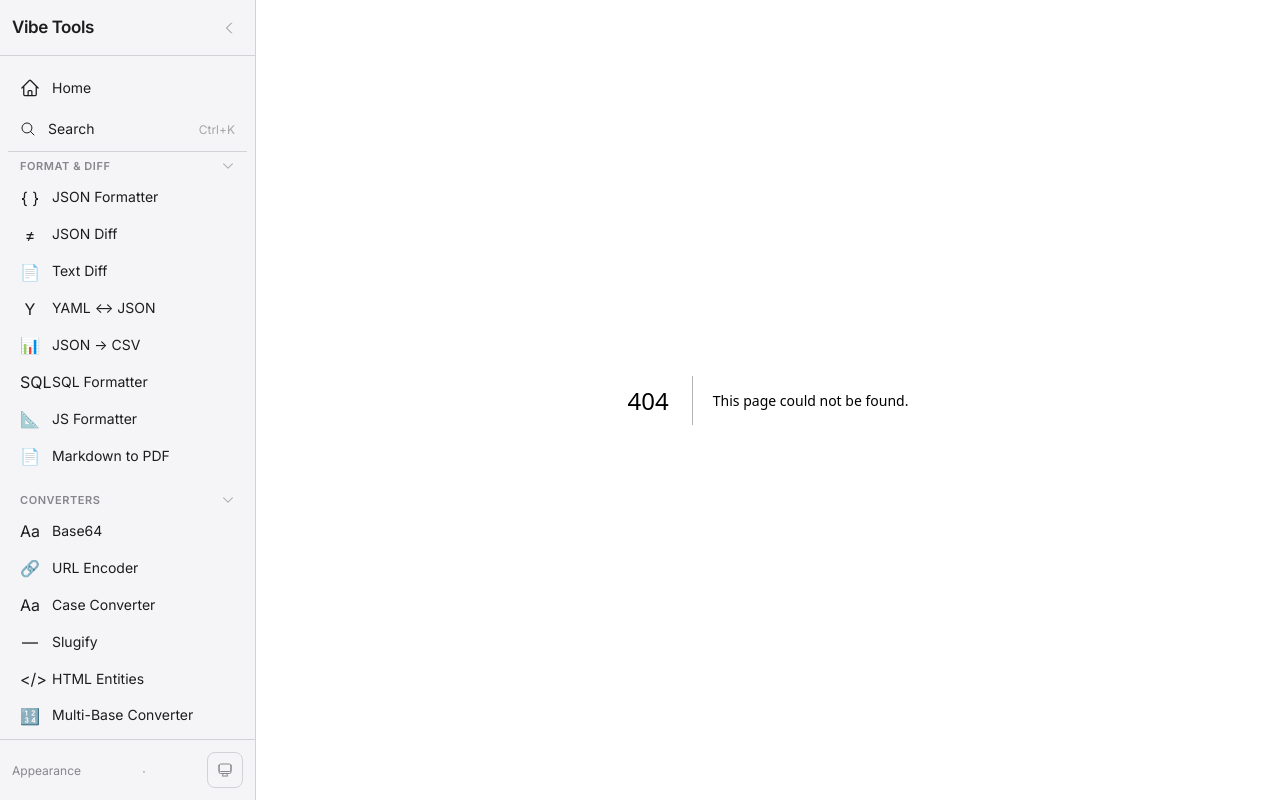
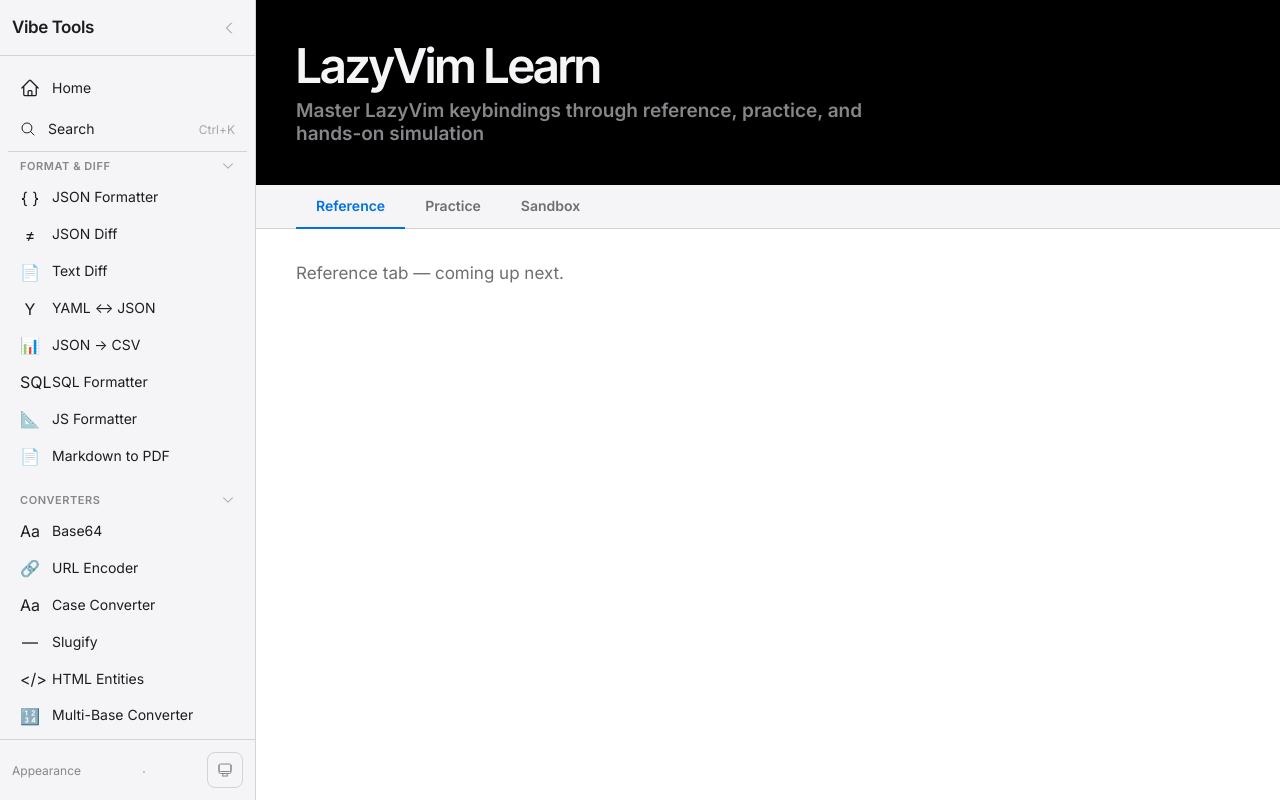
Before and after one commit to 1194117884/vibe_tools, a Next.js app: page /tools/lazyvim-learn in a window 1280 px wide. Before the commit this address had no page. Built offline with nearby package versions, Linux system fonts and the light colour scheme.

Commit message:
feat: add LazyVim Learn page shell with tab navigation

```diff
--- /dev/null
+++ b/pages/tools/lazyvim-learn/index.js
@@ -0,0 +1,73 @@
+import { useState } from 'react';
+import Head from 'next/head';
+
+const TABS = [
+  { id: 'reference', label: 'Reference' },
+  { id: 'practice', label: 'Practice' },
+  { id: 'sandbox', label: 'Sandbox' },
+];
+
+export default function LazyVimLearn() {
+  const [activeTab, setActiveTab] = useState('reference');
+
+  return (
+    <>
+      <Head>
+        <title>LazyVim Learn — Vibe Tools</title>
+        <meta name="description" content="Learn and practice LazyVim keymaps" />
+      </Head>
+
+      <div className="flex flex-col h-full">
+        {/* Header */}
+        <div className="bg-[#000000] text-[#f5f5f7]">
+          <div className="px-6 md:px-10 py-8 md:py-10">
+            <h1 className="font-display text-[40px] md:text-[48px] leading-[1.07] tracking-tight font-semibold mb-2">
+              LazyVim Learn
+            </h1>
+            <p className="text-[19px] leading-[1.21] font-semibold text-[#86868b] max-w-xl">
+              Master LazyVim keybindings through reference, practice, and hands-on simulation
+            </p>
+          </div>
+        </div>
+
+        {/* Tab bar */}
+        <div className="bg-[#f5f5f7] dark:bg-[#1d1d1f] border-b border-[#d2d2d7] dark:border-[#424245]">
+          <div className="px-6 md:px-10 flex gap-0">
+            {TABS.map((tab) => (
+              <button
+                key={tab.id}
+                onClick={() => setActiveTab(tab.id)}
+                className={`px-5 py-3 text-[14px] font-semibold leading-[1.29] transition-colors duration-150 border-b-2 -mb-px ${
+                  activeTab === tab.id
+                    ? 'text-[#0071e3] border-[#0071e3]'
+                    : 'text-[#6e6e73] border-transparent hover:text-[#1d1d1f] dark:hover:text-[#f5f5f7]'
+                }`}
+              >
+                {tab.label}
+              </button>
+            ))}
+          </div>
+        </div>
+
+        {/* Tab content */}
+        <div className="flex-1 bg-[#ffffff] dark:bg-[#000000]">
+          {activeTab === 'reference' && (
+            <div className="px-6 md:px-10 py-8">
+              <p className="text-[17px] text-[#6e6e73]">Reference tab — coming up next.</p>
+            </div>
+          )}
+          {activeTab === 'practice' && (
+            <div className="px-6 md:px-10 py-8">
+              <p className="text-[17px] text-[#6e6e73]">Practice tab — coming up next.</p>
+            </div>
+          )}
+          {activeTab === 'sandbox' && (
+            <div className="px-6 md:px-10 py-8">
+              <p className="text-[17px] text-[#6e6e73]">Sandbox tab — coming up next.</p>
+            </div>
+          )}
+        </div>
+      </div>
+    </>
+  );
+}
```
